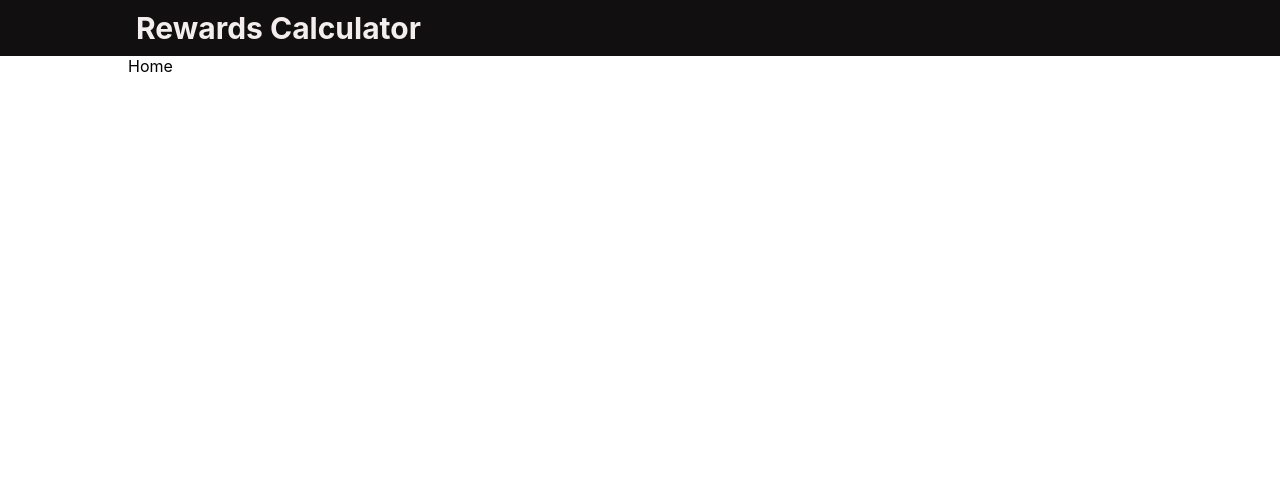
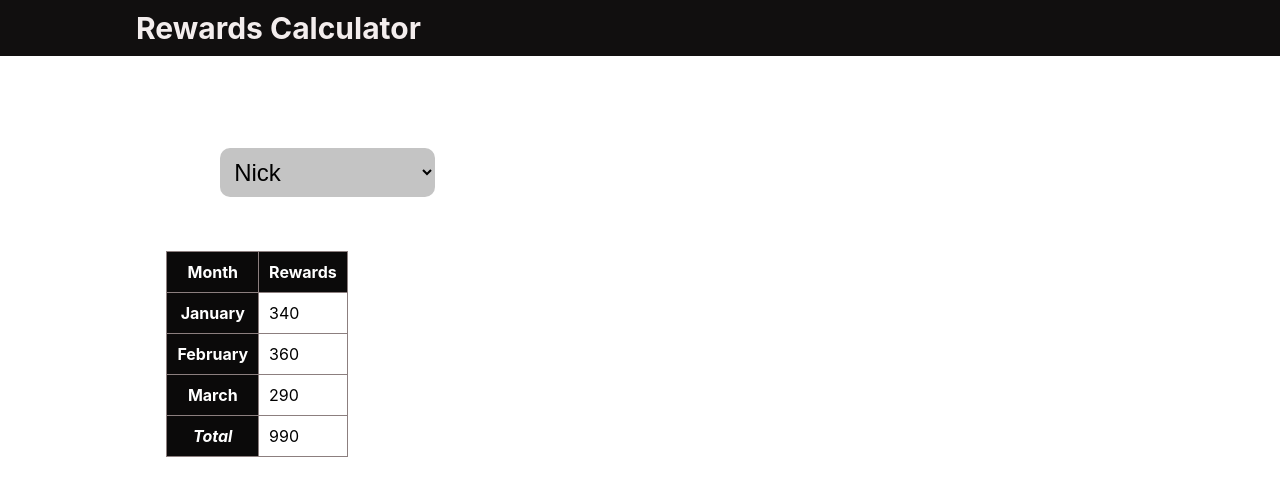
Before and after one commit to SuryaKrishnaMoorthy/rewards-calculator, a React (Create React App) app: page / in a window 1280 px wide. Shown: the top 496 px of the page. Built offline with nearby package versions, Linux system fonts and the light colour scheme.

Commit message:
add home page and css

```diff
--- a/src/pages/home/Home.js
+++ b/src/pages/home/Home.js
@@ -1,8 +1,43 @@
-import React from "react";
+import React, { useEffect, useState } from "react";
+import Dropdown from "../../components/dropdown/Dropdown";
+import RewardsTable from "../../components/table/RewardsTable";
+import { DATA } from "../../data";
+import { getTableData } from "../../utils";
 import "./home.css";
 
 function Home() {
-  return <main className="home">Home</main>;
+  const [selected, setSelected] = useState("1");
+  const [rewards, setRewards] = useState({});
+
+  useEffect(() => {
+    const selectedCustomer = DATA.filter(
+      (customer) => customer.id === parseInt(selected)
+    );
+    const rewards = getTableData(selectedCustomer[0].transactions);
+    setRewards(rewards);
+  }, [selected]);
+
+  const handleDropdown = (e) => {
+    setSelected(e.target.value);
+  };
+
+
+  return (
+    <main className="home">
+      <section className="dropdown-section">
+        <Dropdown
+          options={DATA}
+          handleDropdown={handleDropdown}
+          selected={selected}
+        />
+      </section>
+      <section>
+        <RewardsTable
+          rewards={rewards}
+        />
+      </section>
+    </main>
+  );
 }
 
 export default Home;
--- a/src/pages/home/home.css
+++ b/src/pages/home/home.css
@@ -1,3 +1,4 @@
 .home {
   padding-left: 10%;
+  margin: 3%;
 }
```
